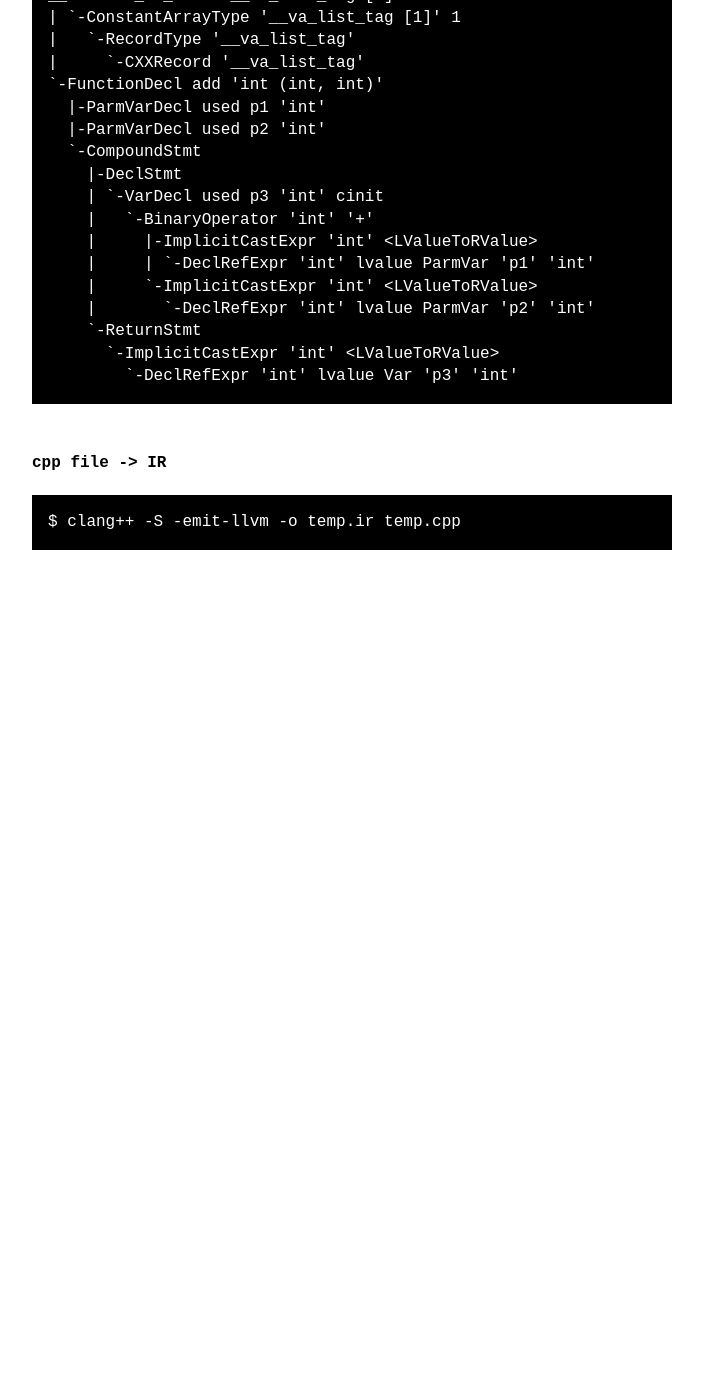
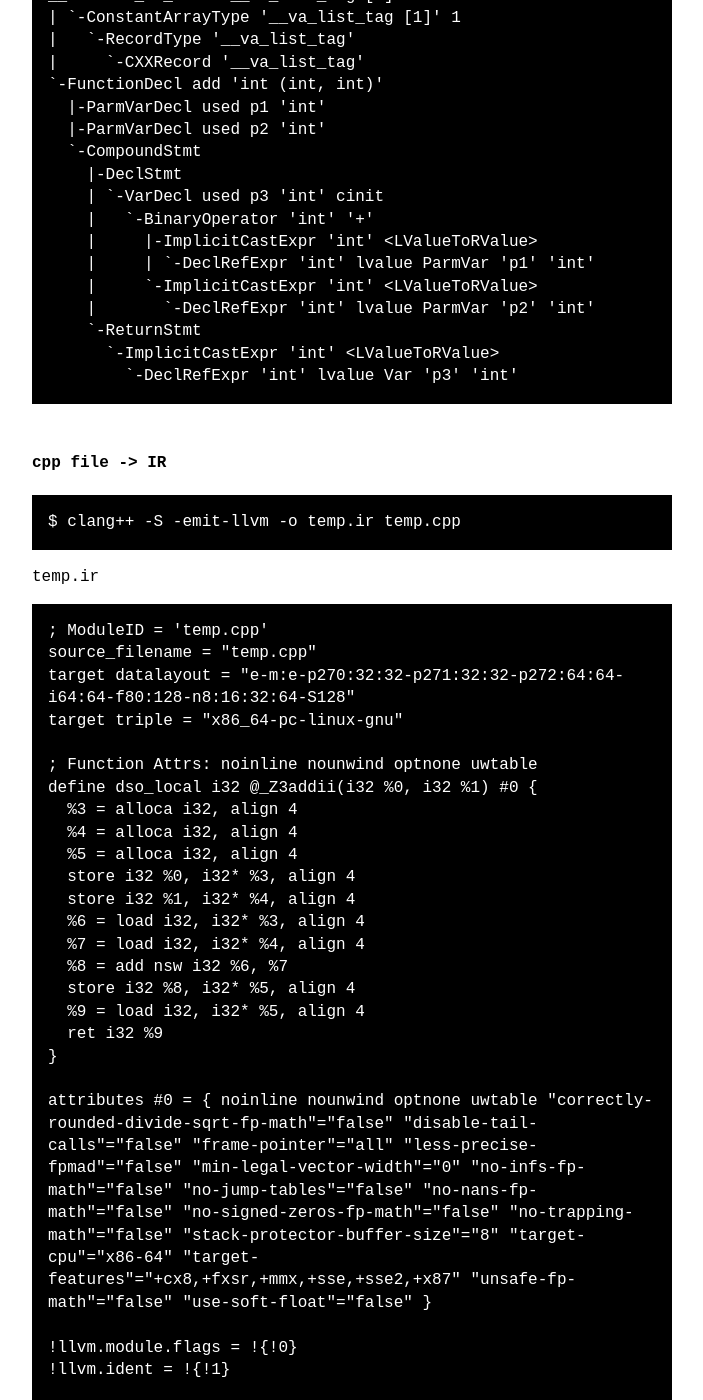
Before and after one commit to shecannotsee/shecannotsee.github.io, a Jekyll site: the page built from _posts/2023-10-13-llvm_use.md, in a window 1280 px wide and 1400 px high, scrolled down 1911 px. Shown: the whole window, without its empty margins (288-991 px from the left). Built offline with Jekyll 4.4.1, drawn with Linux system fonts in a browser that asks for light colours; before the commit the page ends 2541 px from its top, so only the background shows below that; some of the changed text lies outside the part shown.

Commit message:
[docs]add ir docs

````diff
--- a/_posts/2023-10-13-llvm_use.md
+++ b/_posts/2023-10-13-llvm_use.md
@@ -92,3 +92,49 @@ TranslationUnitDecl <<invalid sloc>> <invalid sloc>
 ```bash
 $ clang++ -S -emit-llvm -o temp.ir temp.cpp
 ```
+
+temp.ir
+
+```
+; ModuleID = 'temp.cpp'
+source_filename = "temp.cpp"
+target datalayout = "e-m:e-p270:32:32-p271:32:32-p272:64:64-i64:64-f80:128-n8:16:32:64-S128"
+target triple = "x86_64-pc-linux-gnu"
+
+; Function Attrs: noinline nounwind optnone uwtable
+define dso_local i32 @_Z3addii(i32 %0, i32 %1) #0 {
+  %3 = alloca i32, align 4
+  %4 = alloca i32, align 4
+  %5 = alloca i32, align 4
+  store i32 %0, i32* %3, align 4
+  store i32 %1, i32* %4, align 4
+  %6 = load i32, i32* %3, align 4
+  %7 = load i32, i32* %4, align 4
+  %8 = add nsw i32 %6, %7
+  store i32 %8, i32* %5, align 4
+  %9 = load i32, i32* %5, align 4
+  ret i32 %9
+}
+
+attributes #0 = { noinline nounwind optnone uwtable "correctly-rounded-divide-sqrt-fp-math"="false" "disable-tail-calls"="false" "frame-pointer"="all" "less-precise-fpmad"="false" "min-legal-vector-width"="0" "no-infs-fp-math"="false" "no-jump-tables"="false" "no-nans-fp-math"="false" "no-signed-zeros-fp-math"="false" "no-trapping-math"="false" "stack-protector-buffer-size"="8" "target-cpu"="x86-64" "target-features"="+cx8,+fxsr,+mmx,+sse,+sse2,+x87" "unsafe-fp-math"="false" "use-soft-float"="false" }
+
+!llvm.module.flags = !{!0}
+!llvm.ident = !{!1}
+
+!0 = !{i32 1, !"wchar_size", i32 4}
+!1 = !{!"clang version 10.0.0-4ubuntu1 "}
+```
+
+这段IR代码是一个简单的C++函数的LLVM IR表示。这个函数被命名为`_Z3addii`，接受两个整数参数并返回一个整数。以下是对IR代码的分析：
+
+1. `ModuleID` 和 `source_filename`：这些行提供了模块的标识信息，指明了IR的来源文件和数据布局。
+2. `target datalayout` 和 `target triple`：这些行定义了目标平台的数据布局和三元组（target triple）。这些信息有助于确保生成的IR代码与目标平台兼容。
+3. 函数定义：IR代码中的主要部分是函数定义，使用`define`关键字。函数名是`_Z3addii`，它接受两个`i32`类型（32位整数）的参数，分别为`%0`和`%1`。
+4. 局部变量：在函数内部，您可以看到使用`alloca`指令来分配内存空间用于三个整数局部变量，分别为`%3`、`%4`和`%5`。这些局部变量用于存储函数参数和计算结果。
+5. `store` 和 `load` 指令：使用`store`指令将参数值存储到相应的局部变量中，然后使用`load`指令从局部变量中加载值。
+6. `add` 指令：使用`add`指令执行整数相加操作，将`%6`和`%7`相加的结果存储在`%8`中。
+7. `ret` 指令：最后，使用`ret`指令返回整数值，它的值来自`%9`，即相加的结果。
+8. `attributes`：这个部分提供了有关函数的属性信息，如`noinline`、`nounwind`、`optnone`等。这些属性指定了函数的行为和编译器的优化选项。
+9. `!llvm.module.flags` 和 `!llvm.ident`：这些是LLVM模块级别的元数据，包括编译器版本和其他相关信息。
+
+总之，这段IR代码表示一个C++函数，该函数接受两个整数参数，将它们相加，并返回结果。这只是一个简单的示例，但LLVM IR可以表示复杂的程序和函数，供编译器进行进一步的优化和代码生成。
````
